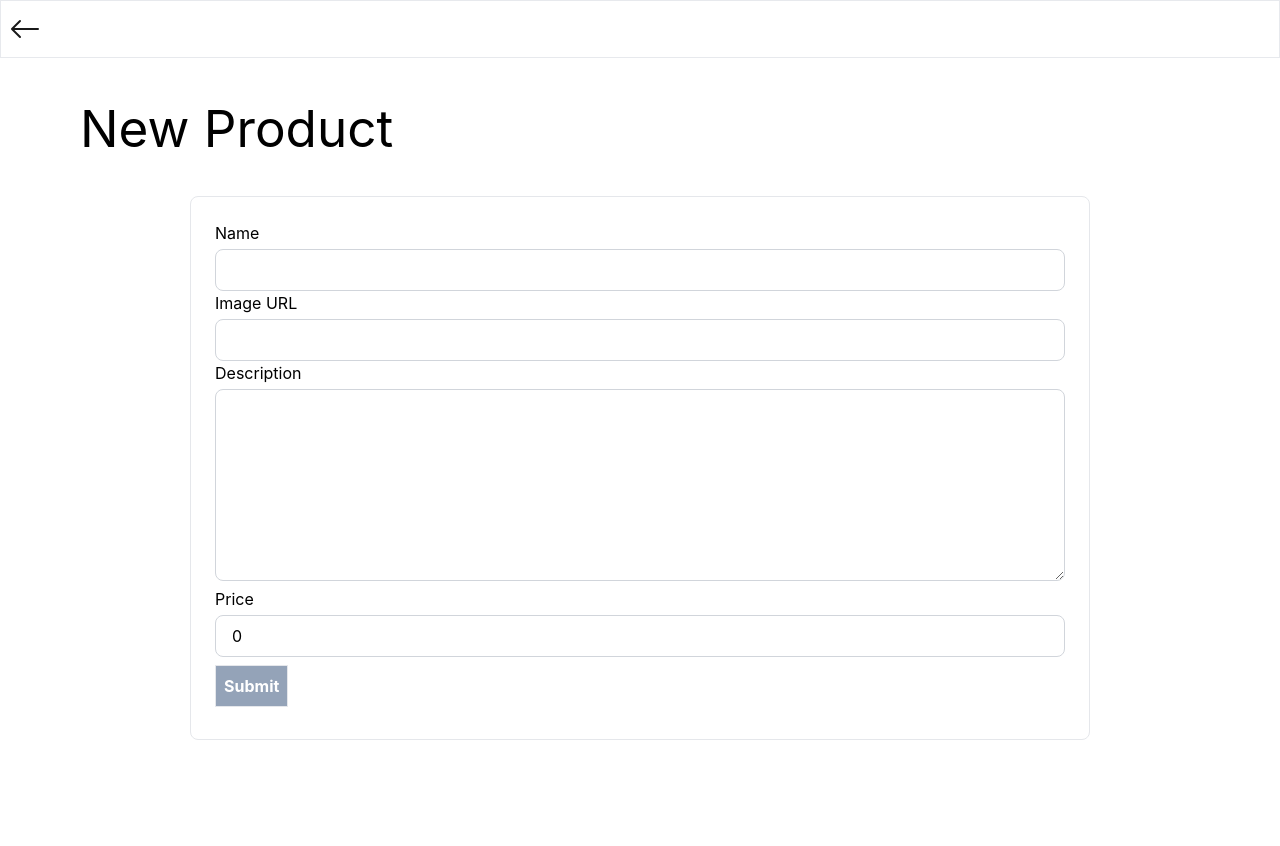
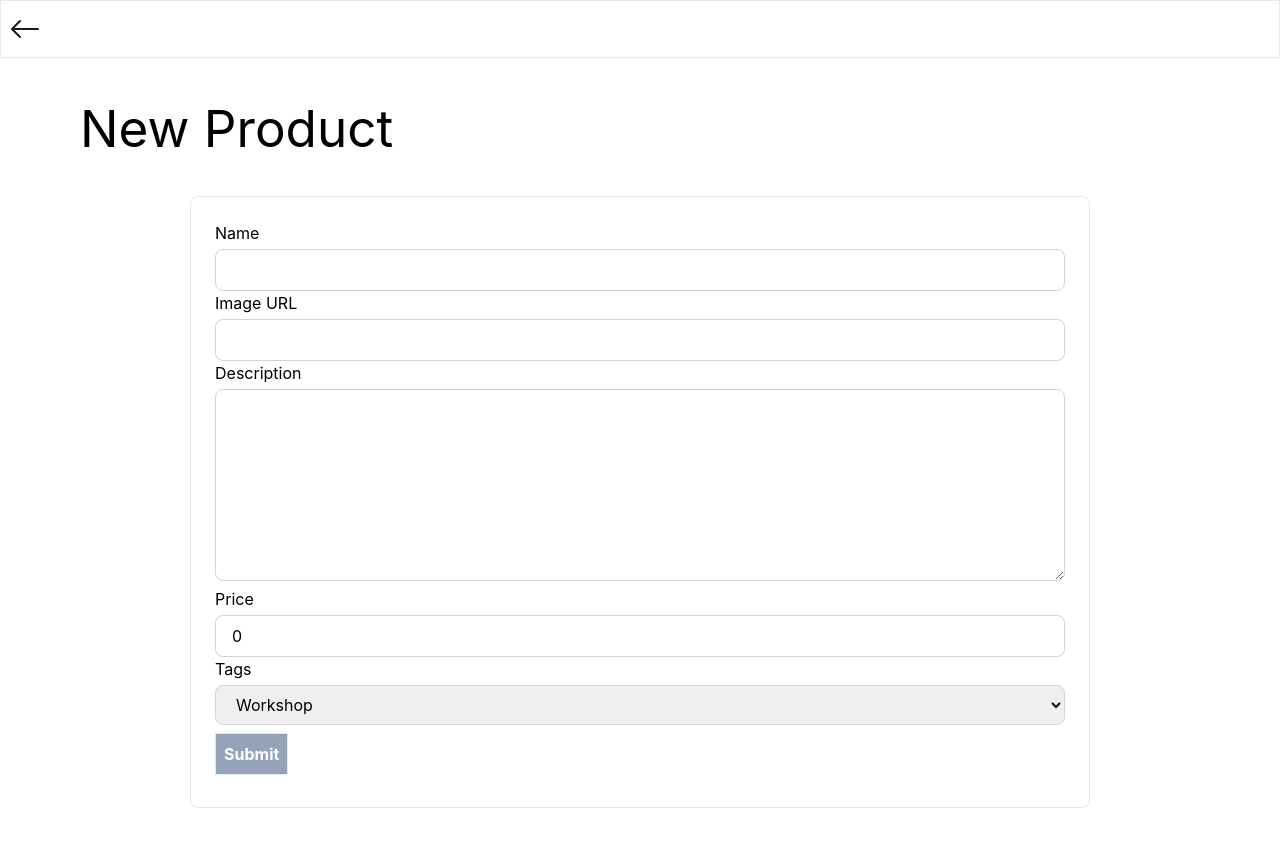
Before and after one commit to hsoekiswo/seruni-frontend, a React (Vite) app: page /product/new in a window 1280 px wide. Shown: the top 846 px of the page. Built offline with nearby package versions, Linux system fonts and the light colour scheme.

Commit message:
fix: product form add tags

```diff
--- a/src/components/ProductForm.tsx
+++ b/src/components/ProductForm.tsx
@@ -53,6 +53,20 @@ function ProductForm(
                 onChange={(e) => {handleChange(e, setFormData, formData)}}
             >
             </input>
+            <label>
+                Tags
+            </label>
+            <select
+                className="form-input"
+                id='tags'
+                name='tags'
+                value={formData.tags}
+                onChange={(e) => {handleChange(e, setFormData, formData)}}
+            >
+                <option>Workshop</option>
+                <option>Classes</option>
+                <option>Learning Resources</option>
+            </select>
             <button
                 type="submit"
                 className="border my-2 p-2 bg-slate-400 text-white font-bold"
--- a/src/schema/index.ts
+++ b/src/schema/index.ts
@@ -2,6 +2,7 @@ export interface ProductType {
     name: string;
     image: string;
     price: number;
+    tags: string;
     description: string;
 }
 
```
